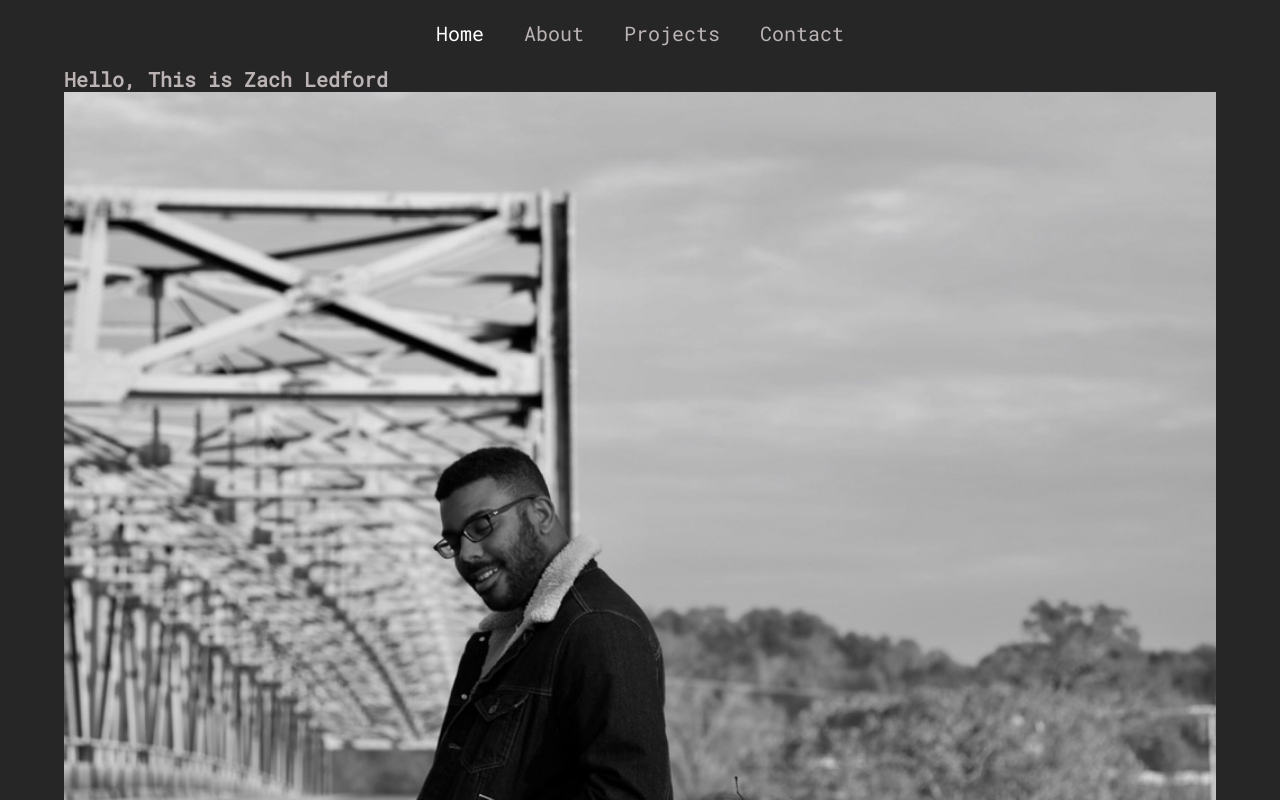
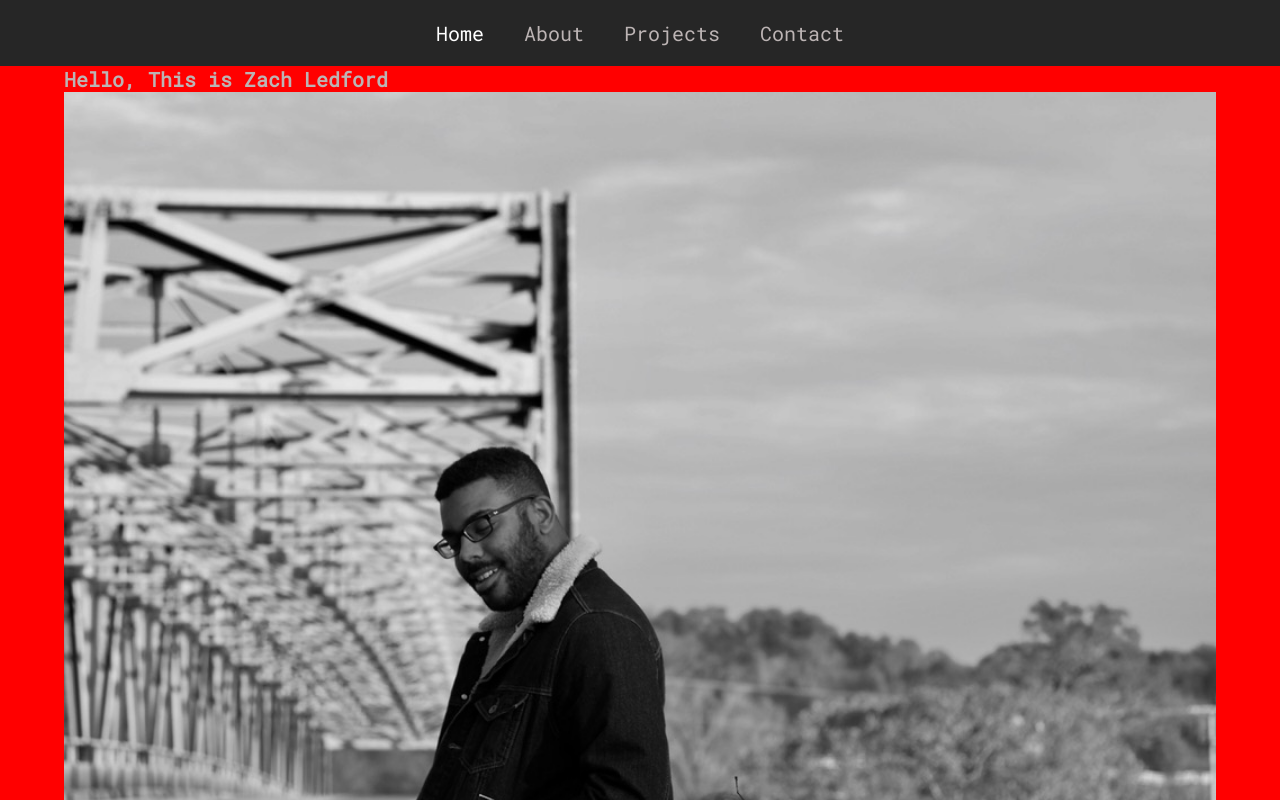
Before and after one commit to thePROZACH25/zl-portfolio-2021, a React (Create React App) app: page / in a window 1280 px wide. Shown: the top 800 px of the page. Built offline with nearby package versions, Linux system fonts and the light colour scheme.

Commit message:
updating readme file:

```diff
--- a/src/components/HeroSection.js
+++ b/src/components/HeroSection.js
@@ -4,10 +4,16 @@ import SocialMediaArrow from '../assets/images/social-media-arrow.svg'
 import ScrollDownArrow from '../assets/images/scroll-down-arrow.svg'
 import PText from './PText'
 import Button from './Button'
+import styled from 'styled-components'
+
+const HeroStyles = styled.div`
+background-color: red;
+`;
+
 
 export default function HeroSection() {
     return (
-        <div>
+        <HeroStyles>
             <div className="container">
                 <h1 className="hero__heading">
                     <span>Hello, This is </span>
@@ -53,6 +59,6 @@ export default function HeroSection() {
                     <img src={ScrollDownArrow} alt="" />
                 </div>
             </div>
-        </div>
+        </HeroStyles>
     )
 }
```
Also changed, not shown: 1 other file (tests, documents, lock files or other folders).
